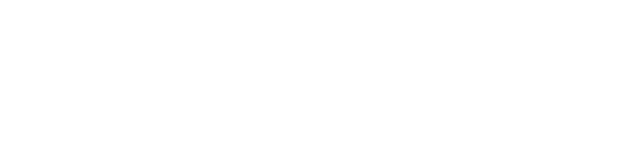
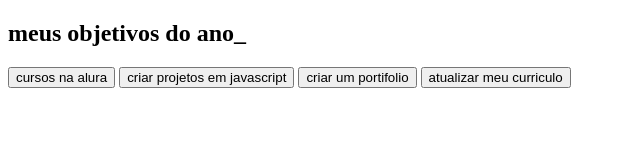
Before and after one commit to maria-souzaa0/javascript, a plain HTML site: page index.html in a window 1280 px wide. Shown: the whole page, without its empty margins (0-640 px from the left). Drawn offline with Linux system fonts and the light colour scheme.

Commit message:
inicio de trabalho

```diff
--- a/index.html
+++ b/index.html
@@ -3,9 +3,23 @@
 <head>
     <meta charset="UTF-8">
     <meta name="viewport" content="width=device-width, initial-scale=1.0">
-    <title>Document</title>
+    <title>meus objetivos do ano</title>
 </head>
 <body>
+    <section class="conteudo-principal">
+        <h2 class="titulo-pricipal">meus objetivos do ano_</h2>
+        <div class="botoes">
+            <button class="botoes">cursos na alura</button>
+            <button class="botoes">criar projetos em javascript</button>
+            <button class="botoes">criar um portifolio</button>
+            <button class="botoes">atualizar meu curriculo</button>
+        </div>
 
+
+
+
+
+
+    </section>
 </body>
 </html>
--- /dev/null
+++ b/style.css
@@ -0,0 +1,13 @@
+:root{
+    --cor-de-fundo: #1E1E1E;
+    --verde: #6FFF57;
+    --branco: #FFFFFF;
+    --botao-ativo: #3A375E;
+    --botao-inativo: rgba(58, 55, 94, 0.5);
+    --texto-fundo: rgba(58, 55, 94, 0.3);
+}
+body {
+    background-color: var(--cor-de-fundo);
+    color: var(--branco);
+    font-family: 'Chakra Petch', sans-serif;
+  }
```
